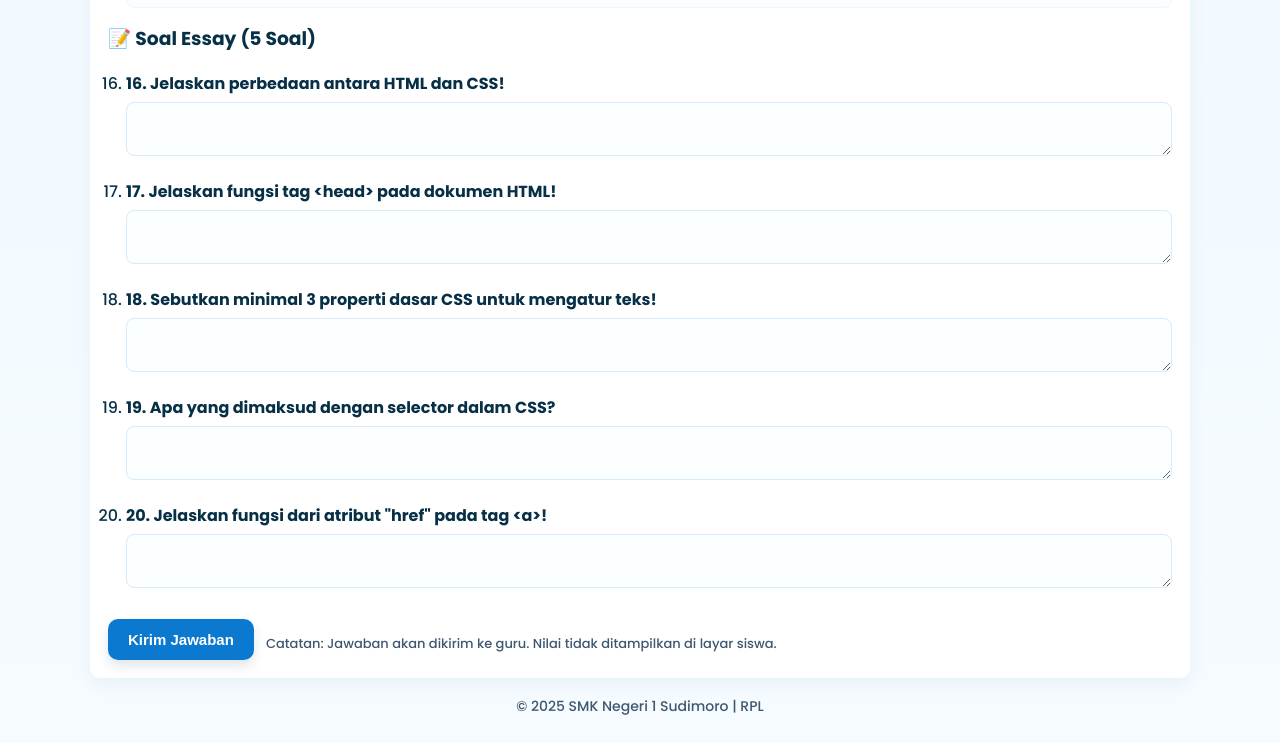
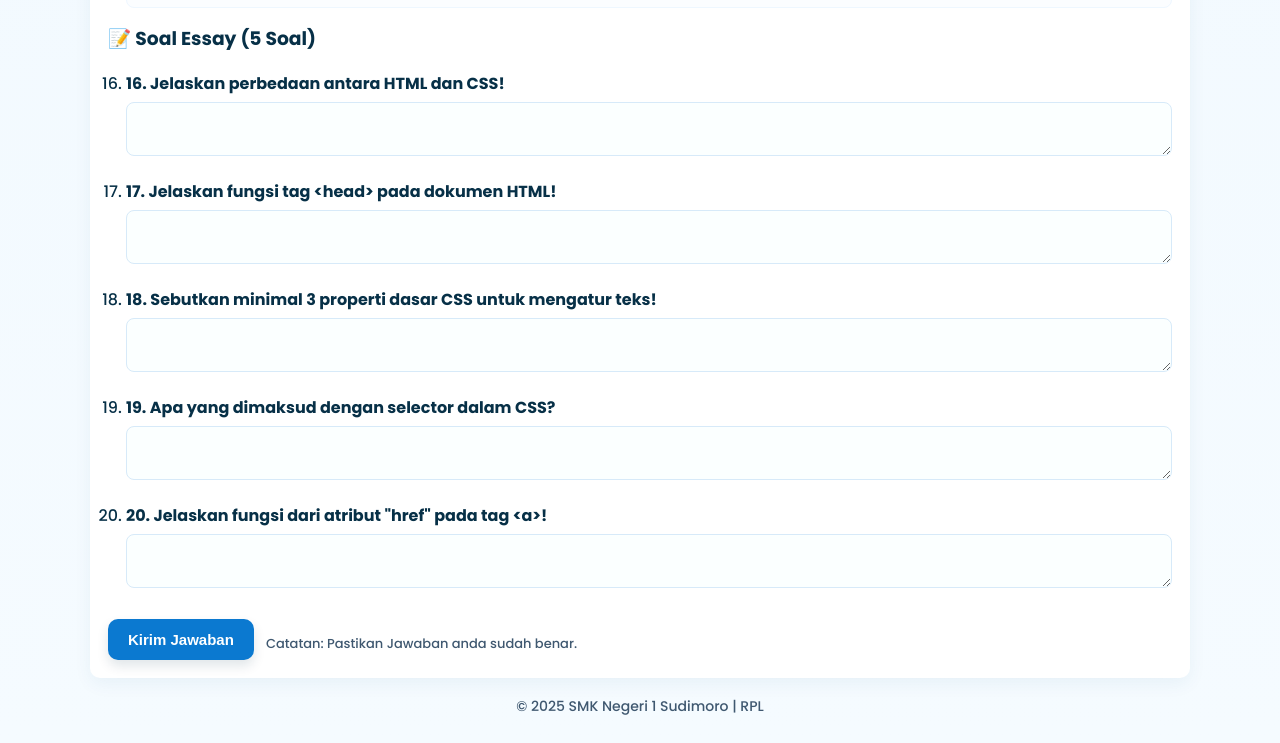
Before and after one commit to miswanto1982/UTS_Ganjil_2025, a plain HTML site: page index.html in a window 1280 px wide. Shown: the part 3592-4335 px from the top of the page. Drawn offline with Linux system fonts and the light colour scheme.

Commit message:
Update index.html

```diff
--- a/index.html
+++ b/index.html
@@ -297,7 +297,7 @@
 
       <div style="display:flex;gap:12px;align-items:center;margin-top:12px">
         <button id="submitBtn" type="submit">Kirim Jawaban</button>
-        <div class="note">Catatan: Jawaban akan dikirim ke guru. Nilai tidak ditampilkan di layar siswa.</div>
+        <div class="note">Catatan: Pastikan Jawaban anda sudah benar.</div>
       </div>
     </form>
 
```
